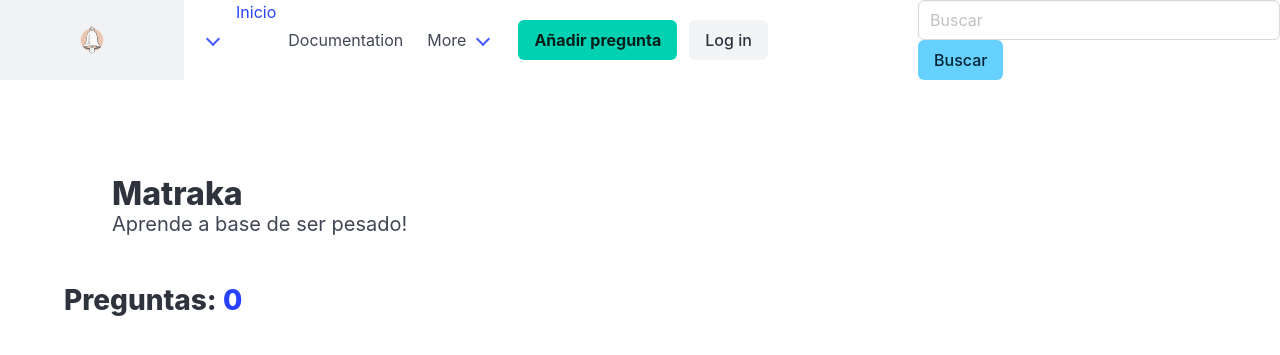
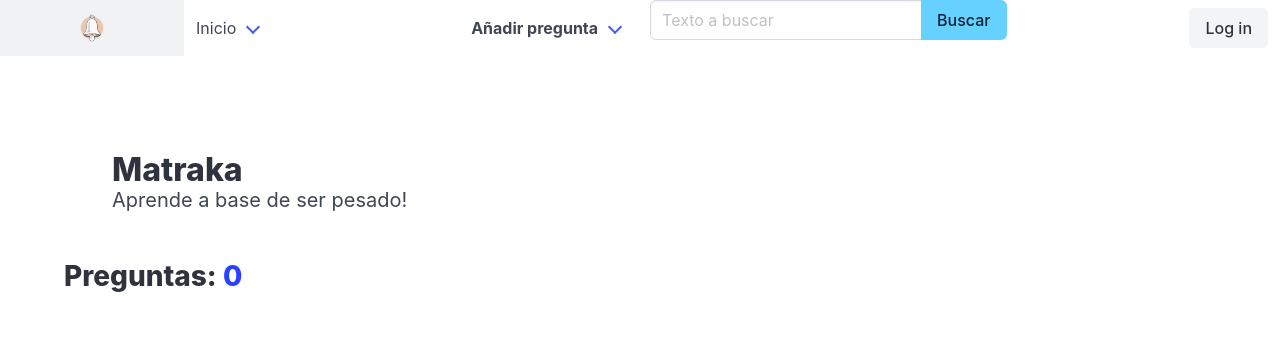
Before and after one commit to euribates/matraka, a Django app: page / in a window 1280 px wide. Shown: the top 355 px of the page. Run offline with Django 5.2, Linux system fonts and the light colour scheme; data that the repository does not hold is empty; parts of the project's set-up code (start-up, migrations or seed data) failed here and were passed over.

Commit message:
Login/Logoff, 352 preguntas en la base de datos

```diff
--- a/main/templates/navbar.html
+++ b/main/templates/navbar.html
@@ -14,63 +14,49 @@
   </div>
 
   <div id="navbarBasicExample" class="navbar-menu">
+
     <div class="navbar-start">
-      <a class="navbar-link">
-          <a href="/">
-        Inicio
-          </a>
-      </a>
+      <a class="navbar-link" href="/">Inicio</a>
+    </div>
 
-      <a class="navbar-item">
-        Documentation
-      </a>
+    <div class="navbar-item">
+      <a class="navbar-link" href="{% url 'new_question' %}">
+        <b>Añadir pregunta</b>
+       </a>
+    </div>
 
-      <div class="navbar-item has-dropdown is-hoverable">
-        <a class="navbar-link">
-          More
-        </a>
 
-        <div class="navbar-item">
-          <div class="buttons">
-            <a class="button is-primary" href="{% url 'new_question' %}">
-              <b>Añadir pregunta</b>
-            </a>
-            <a class="button is-light">
-              Log in
-            </a>
+    <div class="navbar-search">
+      <form method="post" class="form-inline" action="{% url 'search' %}">
+        {% csrf_token %}
+
+        <div class="field has-addons">
+          <div class="control">
+            <input class="input" type="text"
+                   name="query" value="{% if query %}{{ query }}{% endif %}"
+                   placeholder="Texto a buscar">
+          </div>
+          <div class="control">
+            <button class="button is-info">
+            Buscar
+            </button>
           </div>
         </div>
-
-        <div class="navbar-dropdown">
-          <a class="navbar-item">
-            About
-          </a>
-          <a class="navbar-item is-selected">
-            Jobs
-          </a>
-          <a class="navbar-item">
-            Contact
-          </a>
-          <hr class="navbar-divider">
-          <a class="navbar-item">
-            Report an issue
-          </a>
-        </div>
-      </div>
+      </form>
     </div>
 
     <div class="navbar-end">
-      <div class="navbar-search">
-        <form method="post" action="{% url 'search' %}">
-            {% csrf_token %}
-            <input class="input search" name="query"
-                    value="{% if query %}{{ query }}{% endif %}"
-                    type="search" placeholder="Buscar">
-            <button class="button is-info">
-            Buscar
-            </button>
-        </form>
-      </div>
+     <div class="navbar-item">
+     {% if user.is_authenticated %}
+      <a class="button is-light" href="{% url 'user_logout' %}">
+        Log out
+      </a>
+     {% else %}
+      <a class="button is-light" href="{% url 'user_login' %}">
+        Log in
+      </a>
+     {% endif %}
+     </div>
     </div>
   </div>
 </nav>
--- a/main/urls.py
+++ b/main/urls.py
@@ -1,19 +1,5 @@
-"""
-URL configuration for main project.
+#!/usr/bin/env python3
 
-The `urlpatterns` list routes URLs to views. For more information please see:
-    https://docs.djangoproject.com/en/5.0/topics/http/urls/
-Examples:
-Function views
-    1. Add an import:  from my_app import views
-    2. Add a URL to urlpatterns:  path('', views.home, name='home')
-Class-based views
-    1. Add an import:  from other_app.views import Home
-    2. Add a URL to urlpatterns:  path('', Home.as_view(), name='home')
-Including another URLconf
-    1. Import the include() function: from django.urls import include, path
-    2. Add a URL to urlpatterns:  path('blog/', include('blog.urls'))
-"""
 from django.contrib import admin
 from django.urls import path, include
 
@@ -27,6 +13,8 @@ def tie(ruta, vista, name=None):
 
 urlpatterns = [
     tie('', main.views.index),
+    tie('login/', main.views.user_login),
+    tie('logout/', main.views.user_logout),
     tie('ask/', questions.views.ask_question),
     tie('ask/<int:pk>/', questions.views.ask_question),
     tie('ask/<slug:tag>/', questions.views.ask_by_tag),
--- a/main/views.py
+++ b/main/views.py
@@ -1,7 +1,11 @@
 #!/usr/bin/env python3
 
-from django.shortcuts import render
+from django.contrib.auth import authenticate
+from django.contrib.auth import login, logout
+from django.shortcuts import render, redirect
+from django.urls import reverse_lazy
 
+from main.forms import LoginForm
 from questions.models import Question
 
 
@@ -10,3 +14,26 @@ def index(request):
     return render(request, 'index.html', {
         'num_questions': num_questions,
         })
+
+
+def user_login(request):
+    if request.method == 'POST':
+        form = LoginForm(request.POST)
+        if form.is_valid():
+            username = form.cleaned_data["username"]
+            password = form.cleaned_data["password"]
+            user = authenticate(request, username=username, password=password)
+            if user is not None:
+                login(request, user)
+            return redirect(reverse_lazy('index'))
+    else:
+        form = LoginForm()
+    return render(request, "login.html", {
+        'titulo': 'Identificación de usuario',
+        'form': form,
+        })
+
+
+def user_logout(request):
+    logout(request)
+    return redirect(reverse_lazy('index'))
--- a/requirements.txt
+++ b/requirements.txt
@@ -8,3 +8,4 @@ rich
 pytest
 pytest-django
 django-simple-history
+gunicorn
```
Also changed, not shown: main/settings.py (+10 -3 lines).
